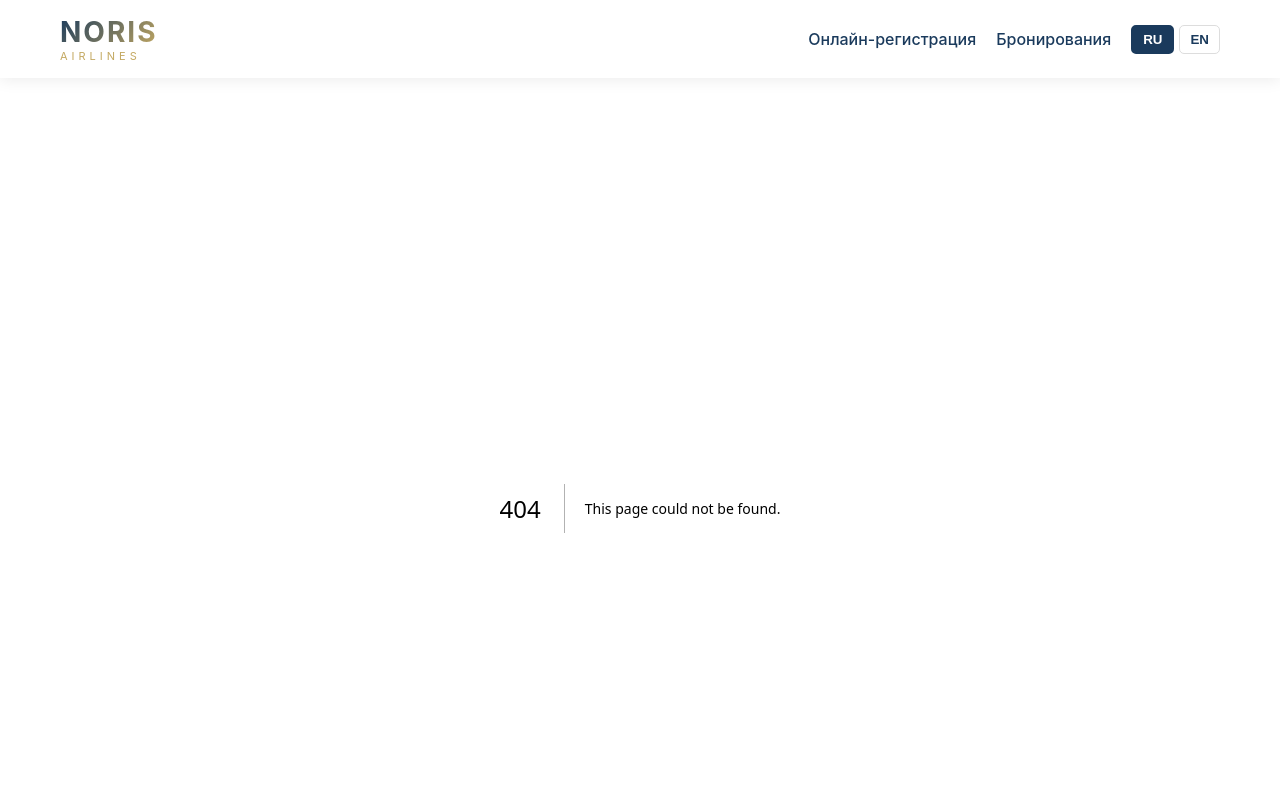
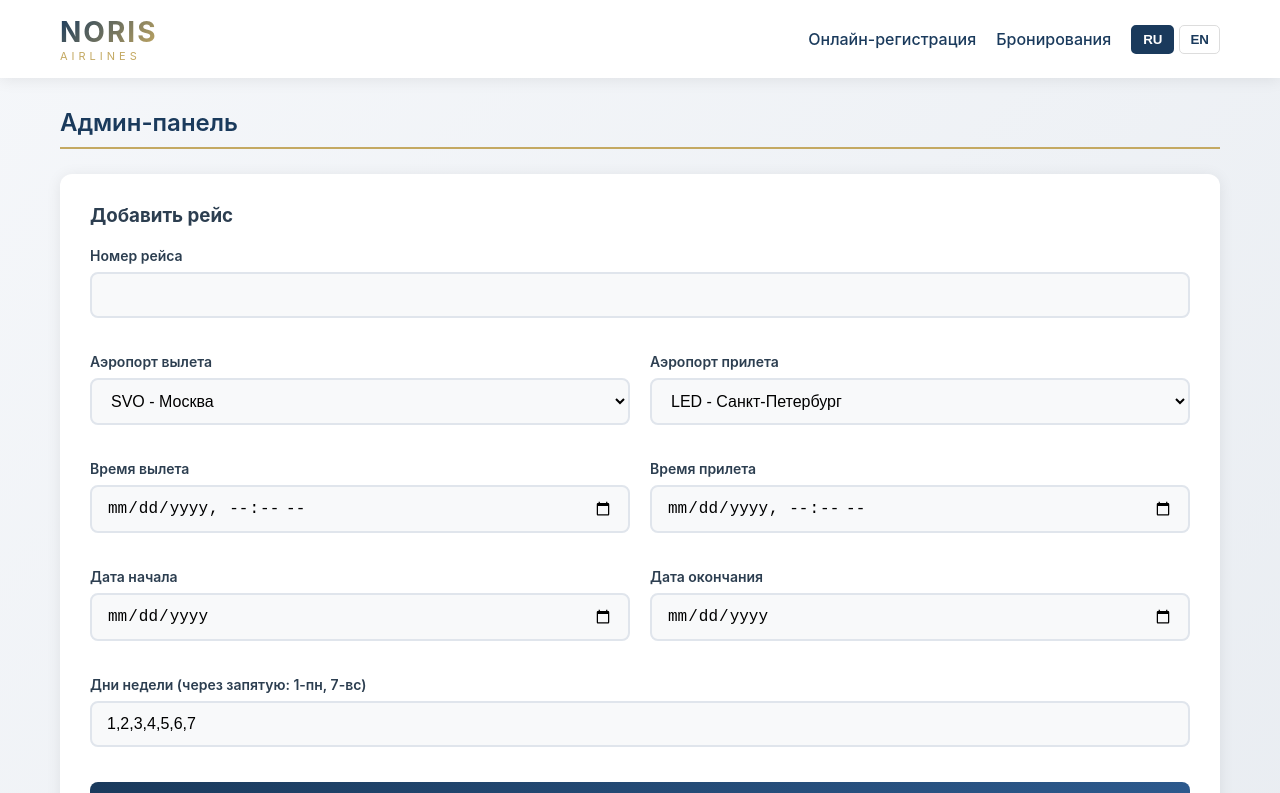
Before and after one commit to alexeysimashkin/noris-airlines, a Next.js app: page /admin in a window 1280 px wide. Before the commit this address had no page. Shown: the top 793 px of the page. Built offline with nearby package versions, Linux system fonts and the light colour scheme; no server answers.

Commit message:
Create index.tsx

```diff
--- /dev/null
+++ b/src/pages/admin/index.tsx
@@ -0,0 +1,276 @@
+import { useState, useEffect } from 'react'
+import { useRouter } from 'next/router'
+
+interface Flight {
+  id: number
+  flightNumber: string
+  fromAirport: { iata: string; city: string }
+  toAirport: { iata: string; city: string }
+  aircraft: { type: string }
+  departureTime: string
+  arrivalTime: string
+  startDate: string
+  endDate: string
+  daysOfWeek: string
+}
+
+export default function AdminPanel() {
+  const [flights, setFlights] = useState<Flight[]>([])
+  const [editingFlight, setEditingFlight] = useState<Flight | null>(null)
+  const [formData, setFormData] = useState({
+    flightNumber: '',
+    fromAirportId: 1,
+    toAirportId: 2,
+    aircraftId: 1,
+    departureTime: '',
+    arrivalTime: '',
+    durationMin: 90,
+    startDate: '',
+    endDate: '',
+    daysOfWeek: '1,2,3,4,5,6,7'
+  })
+
+  useEffect(() => {
+    fetchFlights()
+  }, [])
+
+  const fetchFlights = async () => {
+    const res = await fetch('/api/admin/flights')
+    const data = await res.json()
+    setFlights(data)
+  }
+
+  const handleSubmit = async (e: React.FormEvent) => {
+    e.preventDefault()
+
+    if (editingFlight) {
+      await fetch(`/api/flights/${editingFlight.id}`, {
+        method: 'PUT',
+        headers: { 'Content-Type': 'application/json' },
+        body: JSON.stringify(formData)
+      })
+    } else {
+      await fetch('/api/admin/flights', {
+        method: 'POST',
+        headers: { 'Content-Type': 'application/json' },
+        body: JSON.stringify(formData)
+      })
+    }
+
+    setEditingFlight(null)
+    setFormData({
+      flightNumber: '',
+      fromAirportId: 1,
+      toAirportId: 2,
+      aircraftId: 1,
+      departureTime: '',
+      arrivalTime: '',
+      durationMin: 90,
+      startDate: '',
+      endDate: '',
+      daysOfWeek: '1,2,3,4,5,6,7'
+    })
+    fetchFlights()
+  }
+
+  const handleEdit = (flight: Flight) => {
+    setEditingFlight(flight)
+    setFormData({
+      flightNumber: flight.flightNumber,
+      fromAirportId: flight.fromAirport.iata === 'SVO' ? 1 : 2,
+      toAirportId: flight.toAirport.iata === 'LED' ? 2 : 1,
+      aircraftId: 1,
+      departureTime: flight.departureTime.slice(0, 16),
+      arrivalTime: flight.arrivalTime.slice(0, 16),
+      durationMin: 90,
+      startDate: flight.startDate.slice(0, 10),
+      endDate: flight.endDate.slice(0, 10),
+      daysOfWeek: flight.daysOfWeek
+    })
+  }
+
+  const handleDelete = async (id: number) => {
+    if (!confirm('Удалить рейс?')) return
+
+    await fetch(`/api/flights/${id}`, { method: 'DELETE' })
+    fetchFlights()
+  }
+
+  return (
+    <div>
+      <h1 className="card-title">Админ-панель</h1>
+
+      <div className="card">
+        <h3>{editingFlight ? 'Редактировать рейс' : 'Добавить рейс'}</h3>
+
+        <form onSubmit={handleSubmit} style={{ display: 'grid', gap: '15px', marginTop: '20px' }}>
+          <div className="form-group">
+            <label className="form-label">Номер рейса</label>
+            <input
+              type="text"
+              className="form-input"
+              value={formData.flightNumber}
+              onChange={e => setFormData({...formData, flightNumber: e.target.value})}
+              required
+            />
+          </div>
+
+          <div className="grid grid-2">
+            <div className="form-group">
+              <label className="form-label">Аэропорт вылета</label>
+              <select
+                className="form-select"
+                value={formData.fromAirportId}
+                onChange={e => setFormData({...formData, fromAirportId: Number(e.target.value)})}
+              >
+                <option value={1}>SVO - Москва</option>
+                <option value={2}>LED - Санкт-Петербург</option>
+              </select>
+            </div>
+            <div className="form-group">
+              <label className="form-label">Аэропорт прилета</label>
+              <select
+                className="form-select"
+                value={formData.toAirportId}
+                onChange={e => setFormData({...formData, toAirportId: Number(e.target.value)})}
+              >
+                <option value={2}>LED - Санкт-Петербург</option>
+                <option value={1}>SVO - Москва</option>
+              </select>
+            </div>
+          </div>
+
+          <div className="grid grid-2">
+            <div className="form-group">
+              <label className="form-label">Время вылета</label>
+              <input
+                type="datetime-local"
+                className="form-input"
+                value={formData.departureTime}
+                onChange={e => setFormData({...formData, departureTime: e.target.value})}
+                required
+              />
+            </div>
+            <div className="form-group">
+              <label className="form-label">Время прилета</label>
+              <input
+                type="datetime-local"
+                className="form-input"
+                value={formData.arrivalTime}
+                onChange={e => setFormData({...formData, arrivalTime: e.target.value})}
+                required
+              />
+            </div>
+          </div>
+
+          <div className="grid grid-2">
+            <div className="form-group">
+              <label className="form-label">Дата начала</label>
+              <input
+                type="date"
+                className="form-input"
+                value={formData.startDate}
+                onChange={e => setFormData({...formData, startDate: e.target.value})}
+                required
+              />
+            </div>
+            <div className="form-group">
+              <label className="form-label">Дата окончания</label>
+              <input
+                type="date"
+                className="form-input"
+                value={formData.endDate}
+                onChange={e => setFormData({...formData, endDate: e.target.value})}
+                required
+              />
+            </div>
+          </div>
+
+          <div className="form-group">
+            <label className="form-label">Дни недели (через запятую: 1-пн, 7-вс)</label>
+            <input
+              type="text"
+              className="form-input"
+              value={formData.daysOfWeek}
+              onChange={e => setFormData({...formData, daysOfWeek: e.target.value})}
+            />
+          </div>
+
+          <button type="submit" className="btn btn-primary">
+            {editingFlight ? 'Сохранить изменения' : 'Добавить рейс'}
+          </button>
+
+          {editingFlight && (
+            <button
+              type="button"
+              className="btn btn-outline"
+              onClick={() => {
+                setEditingFlight(null)
+                setFormData({
+                  flightNumber: '',
+                  fromAirportId: 1,
+                  toAirportId: 2,
+                  aircraftId: 1,
+                  departureTime: '',
+                  arrivalTime: '',
+                  durationMin: 90,
+                  startDate: '',
+                  endDate: '',
+                  daysOfWeek: '1,2,3,4,5,6,7'
+                })
+              }}
+            >
+              Отмена
+            </button>
+          )}
+        </form>
+      </div>
+
+      <div className="card" style={{ marginTop: '30px' }}>
+        <h3>Список рейсов</h3>
+
+        <table className="admin-table">
+          <thead>
+            <tr>
+              <th>Рейс</th>
+              <th>Маршрут</th>
+              <th>Вылет</th>
+              <th>Период</th>
+              <th>Дни</th>
+              <th>Действия</th>
+            </tr>
+          </thead>
+          <tbody>
+            {flights.map(flight => (
+              <tr key={flight.id}>
+                <td>{flight.flightNumber}</td>
+                <td>{flight.fromAirport.city} → {flight.toAirport.city}</td>
+                <td>{new Date(flight.departureTime).toLocaleTimeString()}</td>
+                <td>
+                  {new Date(flight.startDate).toLocaleDateString()} - {new Date(flight.endDate).toLocaleDateString()}
+                </td>
+                <td>{flight.daysOfWeek}</td>
+                <td>
+                  <button
+                    className="btn btn-sm btn-outline"
+                    onClick={() => handleEdit(flight)}
+                    style={{ marginRight: '5px' }}
+                  >
+                    ✏️
+                  </button>
+                  <button
+                    className="btn btn-sm btn-outline"
+                    onClick={() => handleDelete(flight.id)}
+                    style={{ color: 'red', borderColor: 'red' }}
+                  >
+                    🗑️
+                  </button>
+                </td>
+              </tr>
+            ))}
+          </tbody>
+        </table>
+      </div>
+    </div>
+  )
+}
```
